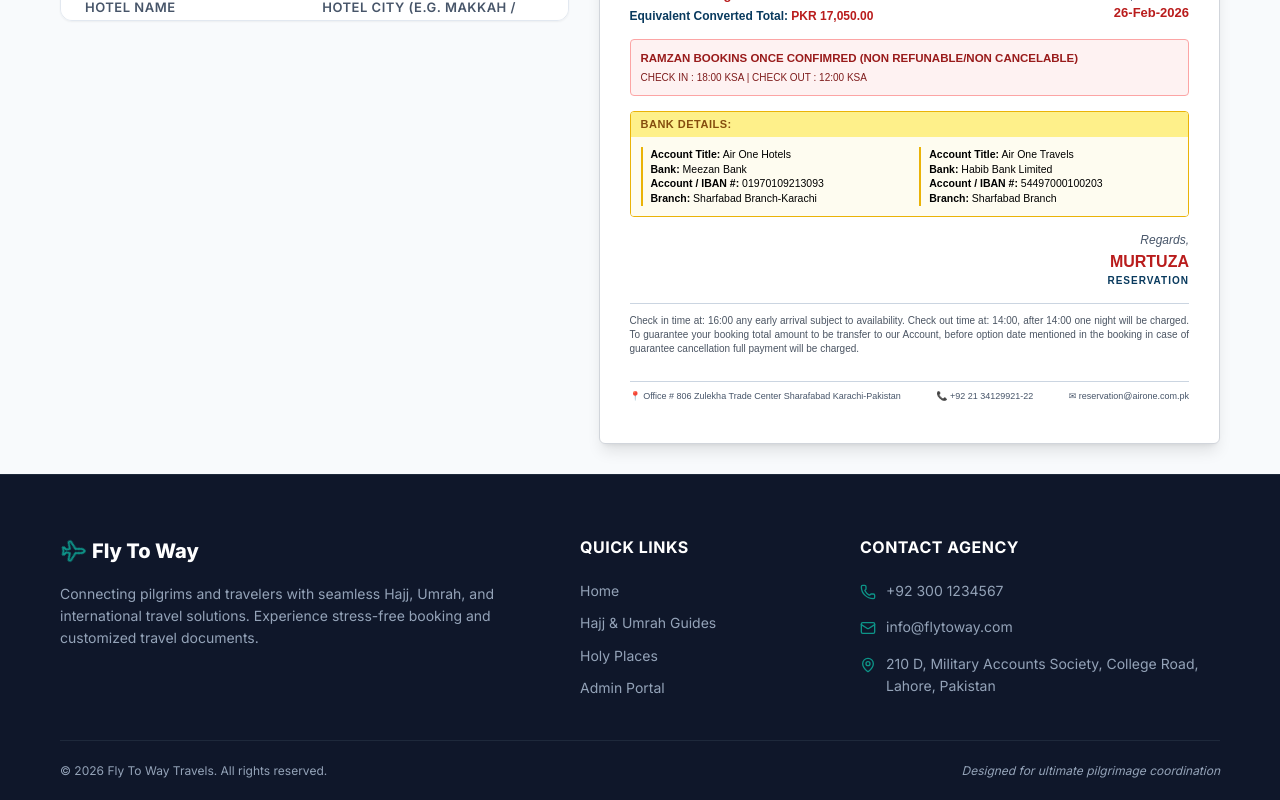
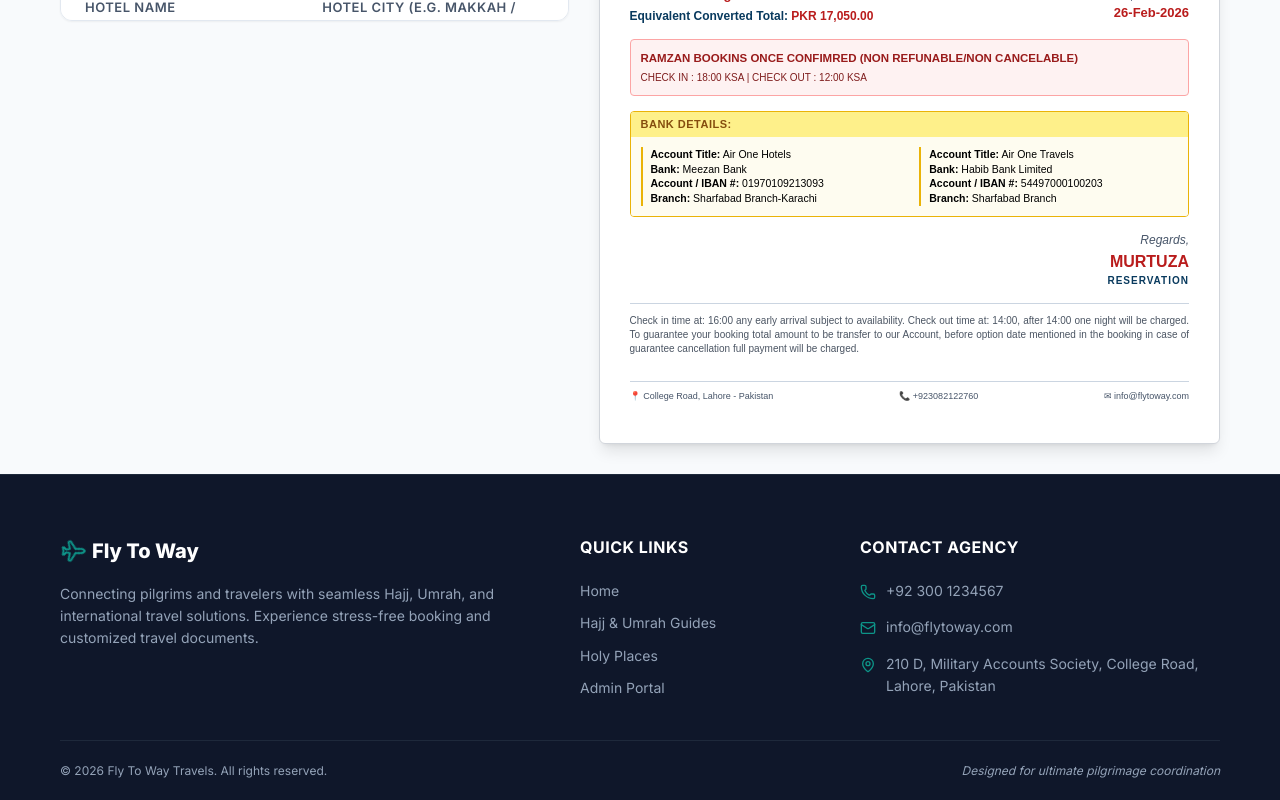
Before and after one commit to ZAID002/travelling-agency-, a Next.js app: page /admin/invoices in a window 1280 px wide. Shown: the part 793-1593 px from the top of the page. Built offline with nearby package versions, Linux system fonts and the light colour scheme; a web font is replaced by a local one.

Commit message:
Set Fly To Way Travels as the default logo and contact details in Invoice Generator

```diff
--- a/app/admin/invoices/page.js
+++ b/app/admin/invoices/page.js
@@ -38,7 +38,7 @@ function InvoiceGeneratorContent() {
     invoiceNo: '',
     status: 'Tentative',
     title: 'Hotel Booking Confirmation',
-    companyLogo: 'air1',
+    companyLogo: 'flytoway',
     clientName: 'FLY TO WAY T&T',
     guestName: 'RIZWAN KHAN',
     hotelName: 'HADAYA TOWER',
@@ -51,9 +51,9 @@ function InvoiceGeneratorContent() {
     checkOutTime: '12:00 KSA',
     authorizedPerson: 'MURTUZA',
     remarks: '',
-    officeAddress: 'Office # 806 Zulekha Trade Center Sharafabad Karachi-Pakistan',
-    phone: '+92 21 34129921-22',
-    email: 'reservation@airone.com.pk',
+    officeAddress: 'College Road, Lahore - Pakistan',
+    phone: '+923082122760',
+    email: 'info@flytoway.com',
     bankDetails: defaultBanks,
     items: [
       {
--- a/lib/models/Invoice.js
+++ b/lib/models/Invoice.js
@@ -36,7 +36,7 @@ const InvoiceSchema = new mongoose.Schema({
   },
   companyLogo: {
     type: String,
-    default: 'air1'
+    default: 'flytoway'
   },
   clientName: String,
   guestName: String,
@@ -53,9 +53,9 @@ const InvoiceSchema = new mongoose.Schema({
   remarks: String,
 
   // Custom contact details (preloaded with defaults)
-  officeAddress: { type: String, default: 'Office # 806 Zulekha Trade Center Sharafabad Karachi-Pakistan' },
-  phone: { type: String, default: '+92 21 34129921-22' },
-  email: { type: String, default: 'reservation@airone.com.pk' }
+  officeAddress: { type: String, default: 'College Road, Lahore - Pakistan' },
+  phone: { type: String, default: '+923082122760' },
+  email: { type: String, default: 'info@flytoway.com' }
 }, { timestamps: true });
 
 export default mongoose.models.Invoice || mongoose.model('Invoice', InvoiceSchema);
```
